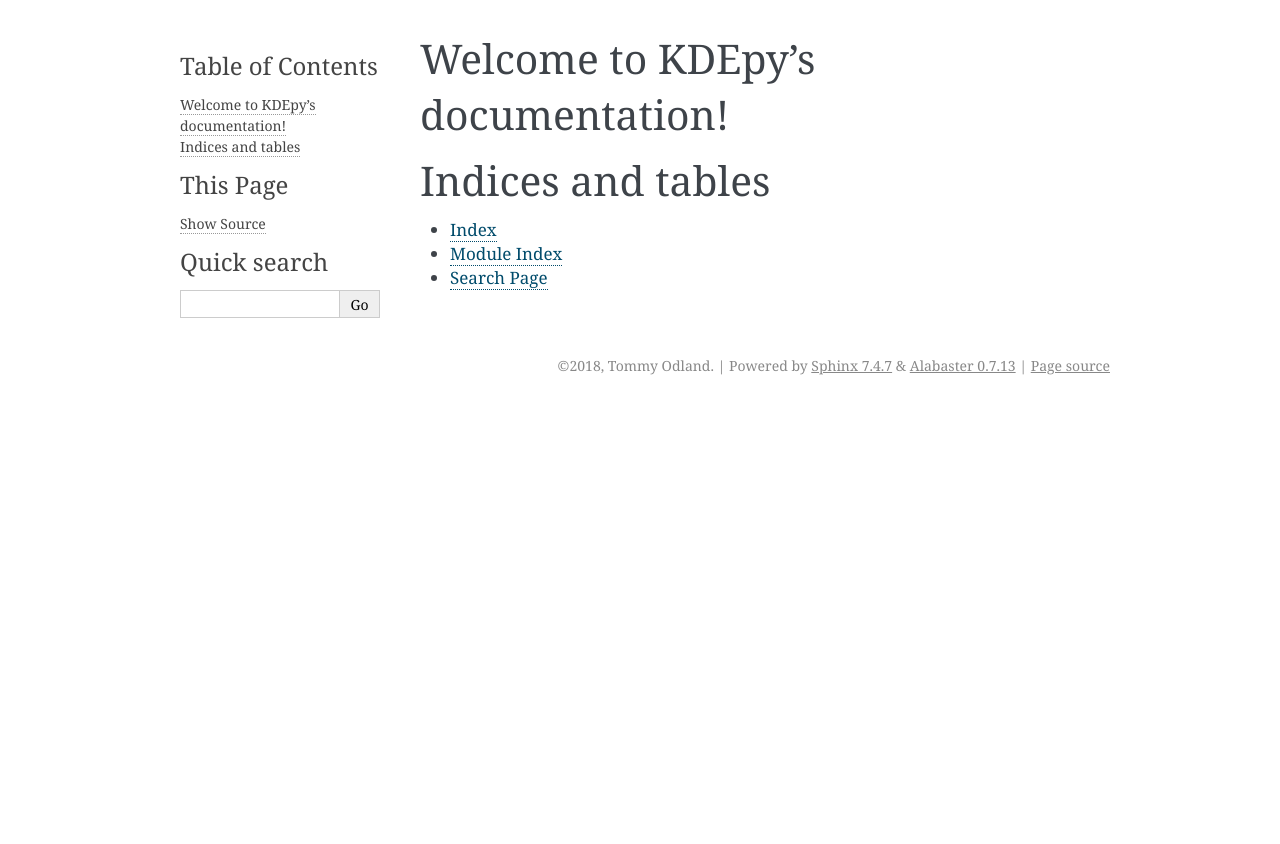
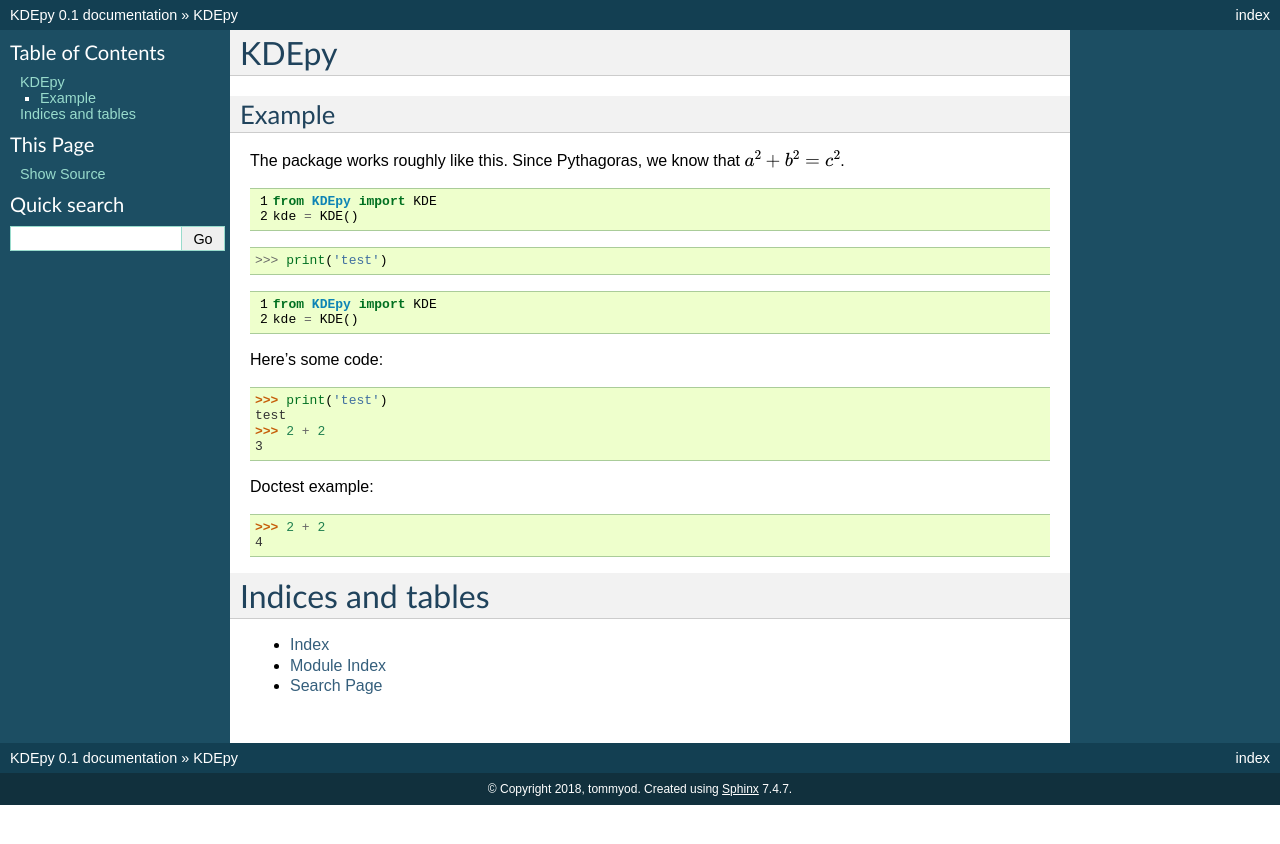
Before and after one commit to tommyod/KDEpy, a Sphinx documentation site: the page built from docs/source/index.rst, in a window 1280 px wide. Shown: the top 844 px of the page. Built offline with Sphinx 7.4.7, drawn with Linux system fonts in a browser that asks for light colours.

Commit message:
Updated docs

```diff
--- a/docs/source/conf.py
+++ b/docs/source/conf.py
@@ -20,8 +20,8 @@
 # -- Project information -----------------------------------------------------
 
 project = 'KDEpy'
-copyright = '2018, Tommy Odland'
-author = 'Tommy Odland'
+copyright = '2018, tommyod'
+author = 'tommyod'
 
 # The short X.Y version
 version = ''
@@ -44,6 +44,10 @@
     'sphinx.ext.intersphinx',
     'sphinx.ext.mathjax',
     'sphinx.ext.viewcode',
+    'sphinx.ext.napoleon',
+    'sphinx.ext.autosummary',
+    'sphinx.ext.extlinks',
+    'numpydoc'
 ]
 
 # Add any paths that contain templates here, relative to this directory.
@@ -79,7 +83,7 @@
 # The theme to use for HTML and HTML Help pages.  See the documentation for
 # a list of builtin themes.
 #
-html_theme = 'alabaster'
+html_theme = 'classic'
 
 # Theme options are theme-specific and customize the look and feel of a theme
 # further.  For a list of options available for each theme, see the
@@ -134,7 +138,7 @@
 #  author, documentclass [howto, manual, or own class]).
 latex_documents = [
     (master_doc, 'KDEpy.tex', 'KDEpy Documentation',
-     'Tommy Odland', 'manual'),
+     'tommyod', 'manual'),
 ]
 
 
--- a/docs/source/index.rst
+++ b/docs/source/index.rst
@@ -3,12 +3,55 @@
    You can adapt this file completely to your liking, but it should at least
    contain the root `toctree` directive.
 
-Welcome to KDEpy's documentation!
-=================================
+KDEpy
+=====
+
+Example
+-------
+
+The package works roughly like this.
+Since Pythagoras, we know that :math:`a^2 + b^2 = c^2`.
+
+.. code-block:: python
+   :linenos:
+
+   from KDEpy import KDE
+   kde = KDE()
+
+
+.. code-block:: ipython
+
+   >>> print('test')
+
+
+.. code-block:: python
+   :linenos:
+
+   from KDEpy import KDE
+   kde = KDE()
+
+
+
+Here's some code::
+
+   >>> print('test')
+   test
+   >>> 2 + 2
+   3
+
+
+Doctest example:
+
+.. doctest::
+
+   >>> 2 + 2
+   4
+
 
 .. toctree::
    :maxdepth: 2
    :caption: Contents:
+
 
 
 
```
Also changed, not shown: sandbox/development.md (+8 -2 lines).
